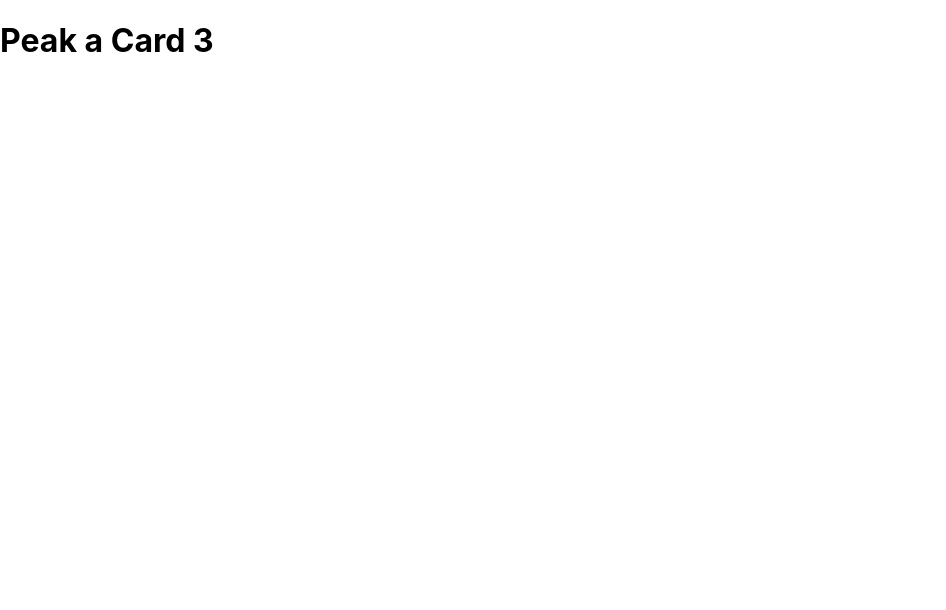
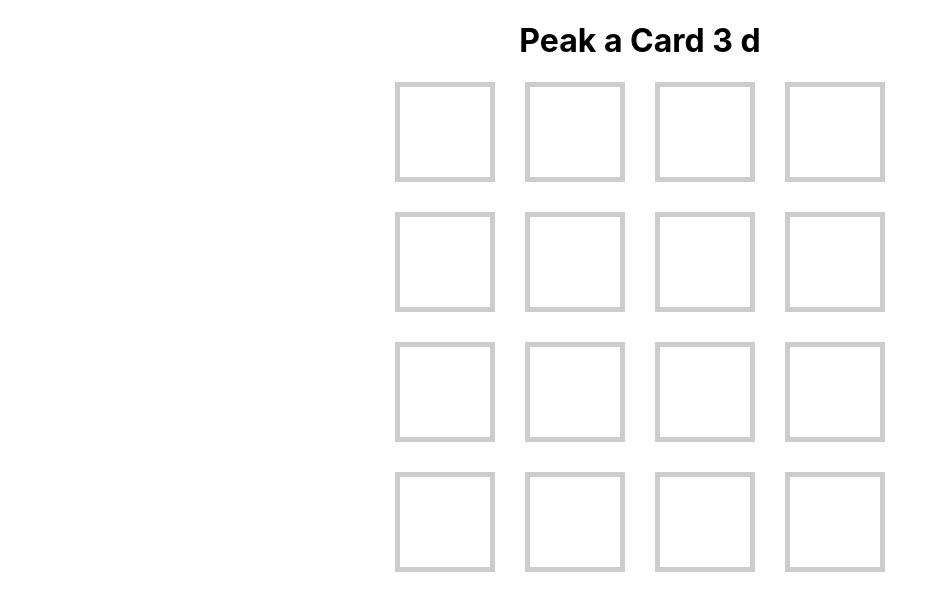
Before and after one commit to jonabutt/peak-a-card, a React (Create React App) app: page / in a window 1280 px wide. Shown: the top 610 px of the page, without its empty margins (0-946 px from the left). Built offline with nearby package versions, Linux system fonts and the light colour scheme.

Commit message:
create gameboard scaffold

```diff
--- a/src/App.tsx
+++ b/src/App.tsx
@@ -3,7 +3,25 @@ import React from 'react';
 const App: React.FC = () => {
   return (
     <div>
-      <h1>Peak a Card 3</h1>
+      <h1>Peak a Card 3 d</h1>
+      <section className="game-board">
+        <div className="card"></div>
+        <div className="card"></div>
+        <div className="card"></div>
+        <div className="card"></div>
+        <div className="card"></div>
+        <div className="card"></div>
+        <div className="card"></div>
+        <div className="card"></div>
+        <div className="card"></div>
+        <div className="card"></div>
+        <div className="card"></div>
+        <div className="card"></div>
+        <div className="card"></div>
+        <div className="card"></div>
+        <div className="card"></div>
+        <div className="card"></div>
+      </section>
     </div>
   );
 }
--- a/src/index.css
+++ b/src/index.css
@@ -10,3 +10,17 @@ html {
   margin: 0;
   padding: 0;
 }
+h1 {
+  text-align: center;
+}
+.card {
+  border: 5px solid #ccc;
+}
+.game-board {
+  display: grid;
+  grid-template-columns: 100px 100px 100px 100px;
+  grid-template-rows: 100px 100px 100px 100px;
+  grid-column-gap: 30px;
+  grid-row-gap: 30px;
+  justify-content: center;
+}
```
